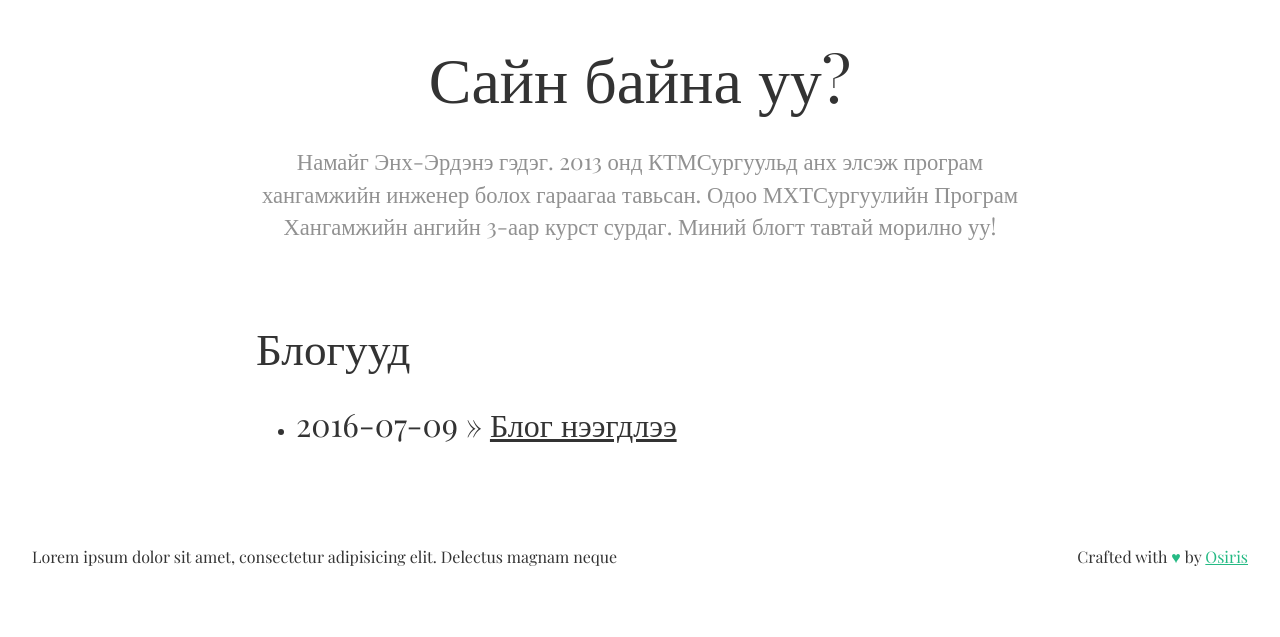
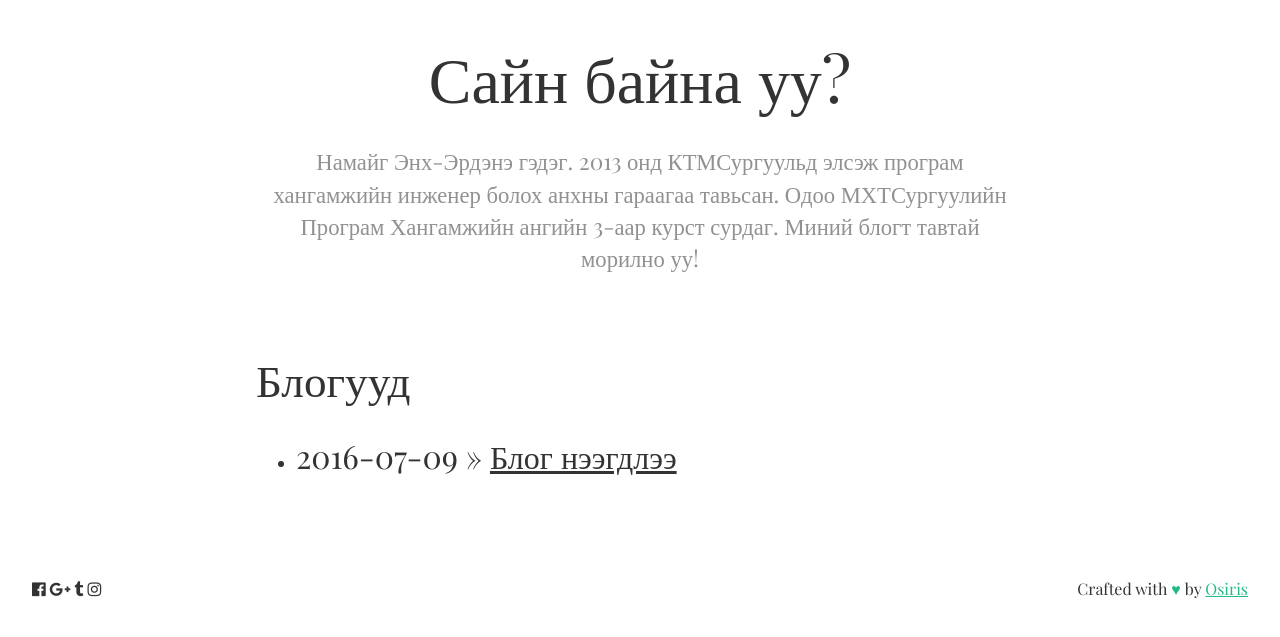
Before and after one commit to Ds3c-ctf-team/enkhee-Osiris.github.io-old, a Jekyll site: the page built from index.html, in a window 1280 px wide. Shown: the top 637 px of the page. Built offline with Jekyll 4.4.1, drawn with Linux system fonts in a browser that asks for light colours; nearby versions of some CDN libraries; some web fonts are replaced.

Commit message:
Update layout

```diff
--- a/_layouts/default.html
+++ b/_layouts/default.html
@@ -5,6 +5,7 @@
     <meta http-equiv="Content-Type" content="text/html;charset=UTF-8">
     <meta name="viewport" content="width=device-width, user-scalable=no, initial-scale=1.0, maximum-scale=1.0, minimum-scale=1.0">
     <link rel="stylesheet" href="https://fonts.googleapis.com/css?family=Playfair+Display:400,400i,700&subset=cyrillic">
+    <link rel="stylesheet" href="https://maxcdn.bootstrapcdn.com/font-awesome/4.6.3/css/font-awesome.min.css">
     <link rel="stylesheet" href="css/furtive.css">
     <link rel="stylesheet" href="css/main.css">
     <title>{{ page.title }}</title>
@@ -18,7 +19,7 @@
     		</h1>
     		<div class="measure">
 			<h4 class="fnt--mid-gray">
-				Намайг Энх-Эрдэнэ гэдэг. 2013 онд КТМСургуульд анх элсэж програм хангамжийн инженер болох гараагаа тавьсан. Одоо МХТСургуулийн Програм Хангамжийн ангийн 3-аар курст сурдаг.
+				Намайг Энх-Эрдэнэ гэдэг. 2013 онд КТМСургуульд элсэж програм хангамжийн инженер болох анхны гараагаа тавьсан. Одоо МХТСургуулийн Програм Хангамжийн ангийн 3-аар курст сурдаг.
 				Миний блогт тавтай морилно уу!
 			</h4>
     		</div>
@@ -33,7 +34,10 @@
     <footer>
     	<div class="grd-row m0 p1">
     		<div class="grd-row-col-3-6 py1 m1 txt--left">
-    			Lorem ipsum dolor sit amet, consectetur adipisicing elit. Delectus magnam neque
+    		<a href="http://"><i class="fa fa-facebook-official" aria-hidden="true"></i></a>
+    		<a href="http://"><i class="fa fa-google-plus" aria-hidden="true"></i></a>
+    		<a href="http://"><i class="fa fa-tumblr" aria-hidden="true"></i></a>
+    		<a href="http://"><i class="fa fa-instagram" aria-hidden="true"></i></a>
     		</div>
 
     		<div class="made-by grd-row-col-3-6 py1 m1 txt--right">
--- a/css/main.css
+++ b/css/main.css
@@ -13,3 +13,9 @@ body {
 .measure img{
 	height: 128px;
 }
+footer .grd-row a i{
+	color: #333;
+}
+footer .grd-row a:hover i{
+	color: #25ba84;
+}
```
